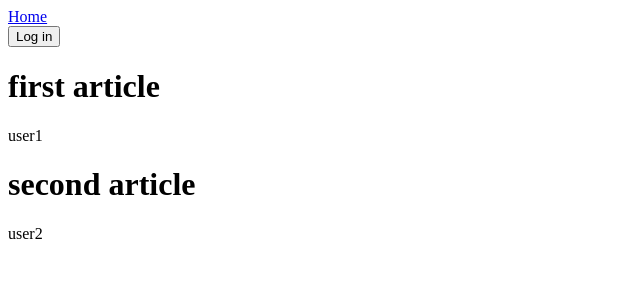
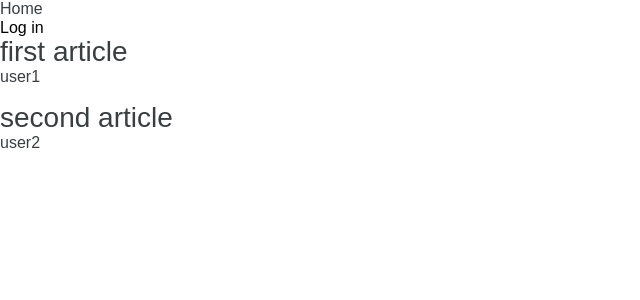
Before and after one commit to Geniecko/frontend_flashcards, a React (Create React App) app: page / in a window 1280 px wide. Shown: the top 300 px of the page, without its empty margins (0-640 px from the left). Built offline with nearby package versions, Linux system fonts and the light colour scheme.

Commit message:
create global styles and themes

```diff
--- a/src/App.tsx
+++ b/src/App.tsx
@@ -3,6 +3,7 @@ import { BrowserRouter, Routes, Route } from 'react-router-dom';
 
 import Header from './components/Header/Header';
 import StoreProvider from './store/StoreProvider';
+import MainTemplate from './templates/MainTemplate';
 import PrivateRoutes from './utils/PrivateRoutes';
 import { ROUTES } from './utils/RoutesConstants';
 import AddArticle from './views/AddArticle/AddArticle';
@@ -12,6 +13,7 @@ import NoMatch from './views/NoMatch.tsx/NoMatch';
 
 const App: FC = () => {
   return (
+    <MainTemplate>
       <StoreProvider>
         <BrowserRouter>
           <Header />
@@ -26,6 +28,7 @@ const App: FC = () => {
           </Routes>
         </BrowserRouter>
       </StoreProvider>
+    </MainTemplate>
   );
 };
 
--- /dev/null
+++ b/src/templates/MainTemplate.tsx
@@ -0,0 +1,17 @@
+import { FC, ReactNode } from 'react';
+import { ThemeProvider } from 'styled-components';
+import GlobalStyle from '../themes/GlobalStyle';
+import { defaultTheme } from '../themes/mainTheme';
+
+interface MainTemplateProps {
+  children: ReactNode;
+}
+
+const MainTemplate: FC<MainTemplateProps> = ({ children }) => (
+  <ThemeProvider theme={defaultTheme}>
+    <GlobalStyle />
+    {children}
+  </ThemeProvider>
+);
+
+export default MainTemplate;
--- /dev/null
+++ b/src/themes/GlobalStyle.tsx
@@ -0,0 +1,84 @@
+import { createGlobalStyle } from 'styled-components';
+
+const GlobalStyle = createGlobalStyle`
+  *,*::after,*::before{
+    box-sizing: border-box;
+    margin: 0;
+    padding: 0;
+  }
+
+  html{
+    font-size: 62.5%;
+  }
+
+  body{
+    position: relative;
+    font-size: 1.6rem;
+    font-family: 'Montserrat', sans-serif;
+    color: ${({ theme }) => theme.secondary};
+    font-weight: 400;
+  }
+
+  h1, h2, h3, h4, h5{
+    color: ${({ theme }) => theme.secondary};
+    margin: 0;
+    padding: 0;
+    font-weight: 500;
+  }
+
+  h1{
+    font-size: 2.6rem;
+
+    @media (min-width: 768px){
+      font-size: 2.8rem;
+    }
+  }
+
+  h2{
+    font-size: 2.2rem;
+
+    @media (min-width: 768px){
+      font-size: 2.4rem;
+    }
+  }
+
+  h3{
+    font-size: 2rem;
+
+    @media (min-width: 768px){
+      font-size: 2.2rem;
+    }
+  }
+
+  p{
+    margin-bottom: 16px;
+
+    &:last-child{
+      margin-bottom: none;
+    }
+  }
+
+  a{
+    color: ${({ theme }) => theme.secondary};
+    text-decoration: none;
+  }
+
+  input,
+  label,
+  select,
+  button,
+  textarea{
+    margin:0;
+    border:0;
+    padding:0;
+    display:inline-block;
+    vertical-align:middle;
+    white-space:normal;
+    background:none;
+    line-height:1;
+    font-size: 1.6rem;
+    font-family: 'Montserrat', sans-serif;
+  }
+`;
+
+export default GlobalStyle;
--- /dev/null
+++ b/src/themes/mainTheme.ts
@@ -0,0 +1,9 @@
+import { DefaultTheme } from 'styled-components';
+
+export const defaultTheme: DefaultTheme = {
+  primary: '#FF6663',
+  secondary: '#393E41',
+  whitePrimary: '#FFFFFF',
+  whiteSecondary: '#FDFDFD',
+  gray: '#6D7980',
+};
```
Also changed, not shown: src/themes/types.ts (added, +11 -0 lines). Lines whose indentation alone changed are shown as unchanged.
